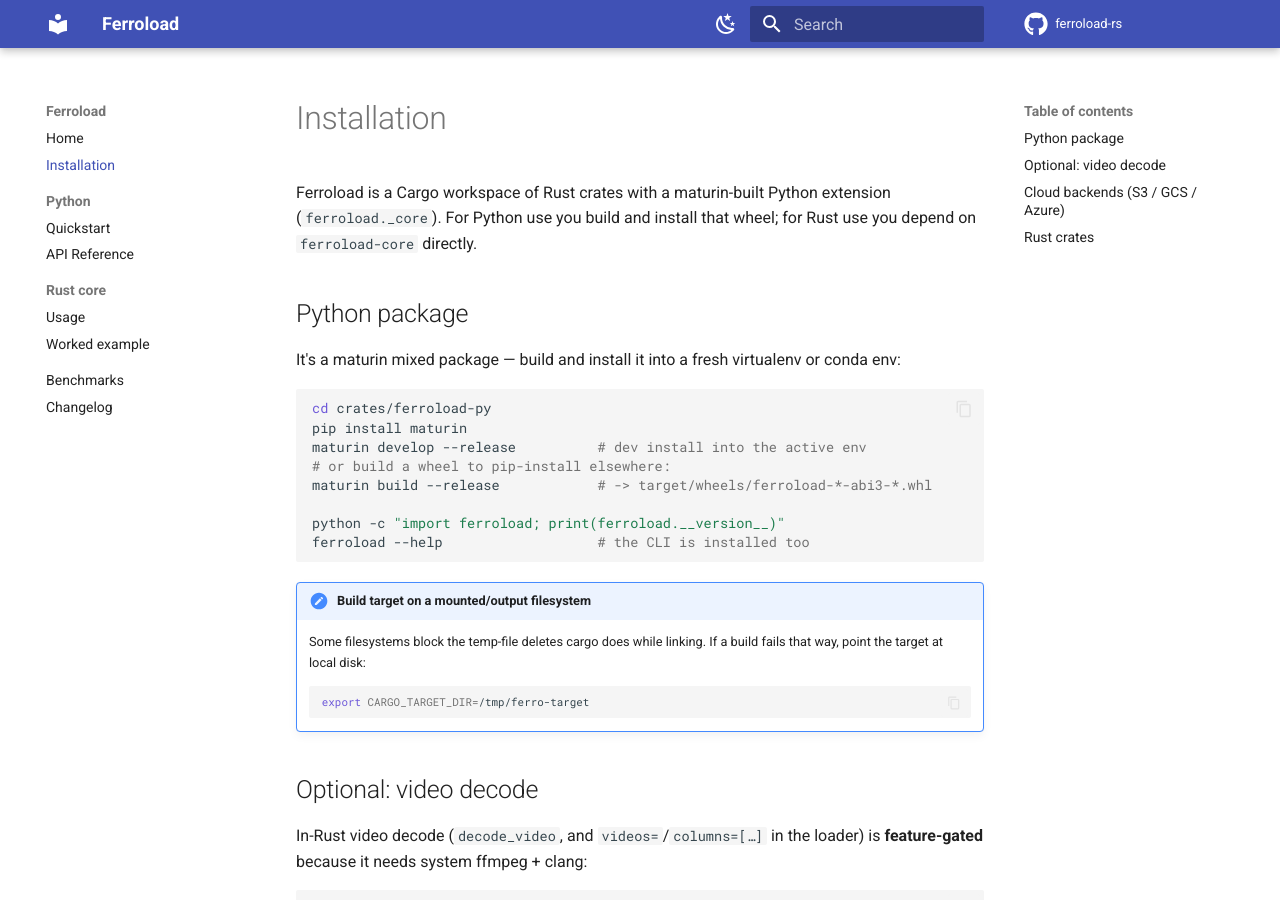
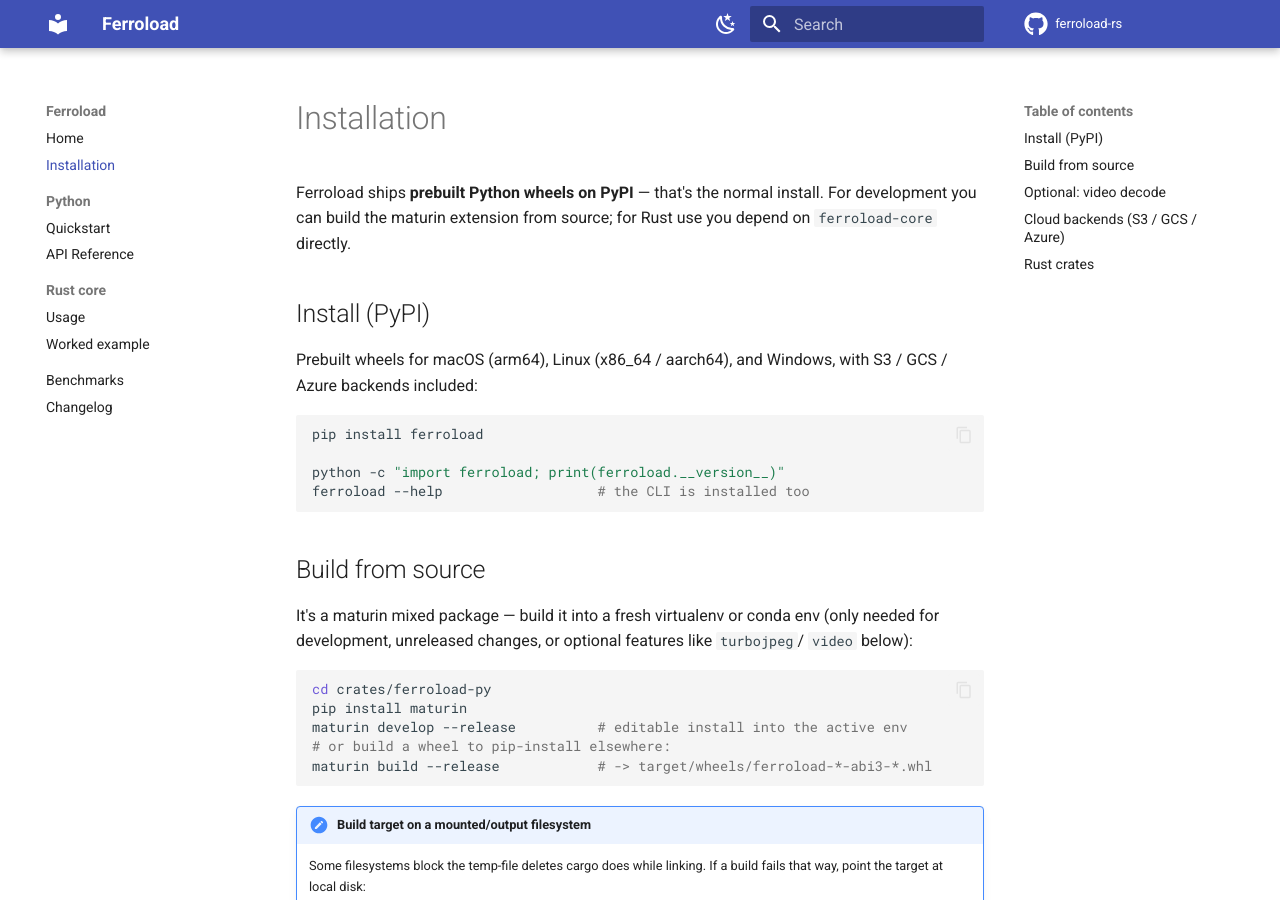
Before and after one commit to midhunharikumar/ferroload, an MkDocs documentation site: the page built from docs/installation.md, in a window 1280 px wide and 900 px high. Built offline with MkDocs 1.6.1 and Material for MkDocs 9.7.7, drawn with Linux system fonts in a browser that asks for light colours; comment, search, counter and statistics services are not loaded; some of the changed text lies outside the part shown.

Commit message:
docs: lead install with PyPI (pip install ferroload); build-from-source separate
README Quickstart and docs/installation.md now lead with 'pip install ferroload'
(prebuilt wheels: macOS arm64, Linux x86_64/aarch64, Windows; cloud backends
included), with maturin build-from-source moved to its own section. Also fix the
stale 'cargo test --features parquet' line (feature removed; Parquet is default).

Co-Authored-By: Claude Opus 4.8 <noreply@anthropic.com>

````diff
--- a/docs/installation.md
+++ b/docs/installation.md
@@ -1,23 +1,33 @@
 # Installation
 
-Ferroload is a Cargo workspace of Rust crates with a maturin-built Python
-extension (`ferroload._core`). For Python use you build and install that wheel;
-for Rust use you depend on `ferroload-core` directly.
+Ferroload ships **prebuilt Python wheels on PyPI** — that's the normal install. For
+development you can build the maturin extension from source; for Rust use you depend
+on `ferroload-core` directly.
 
-## Python package
+## Install (PyPI)
 
-It's a maturin mixed package — build and install it into a fresh virtualenv or
-conda env:
+Prebuilt wheels for macOS (arm64), Linux (x86_64 / aarch64), and Windows, with
+S3 / GCS / Azure backends included:
+
+```bash
+pip install ferroload
+
+python -c "import ferroload; print(ferroload.__version__)"
+ferroload --help                   # the CLI is installed too
+```
+
+## Build from source
+
+It's a maturin mixed package — build it into a fresh virtualenv or conda env (only
+needed for development, unreleased changes, or optional features like `turbojpeg`/
+`video` below):
 
 ```bash
 cd crates/ferroload-py
 pip install maturin
-maturin develop --release          # dev install into the active env
+maturin develop --release          # editable install into the active env
 # or build a wheel to pip-install elsewhere:
 maturin build --release            # -> target/wheels/ferroload-*-abi3-*.whl
-
-python -c "import ferroload; print(ferroload.__version__)"
-ferroload --help                   # the CLI is installed too
 ```
 
 !!! note "Build target on a mounted/output filesystem"
````
Also changed, not shown: other parts of docs/installation.md (+2 -2 lines), README.md (+25 -22 lines).
